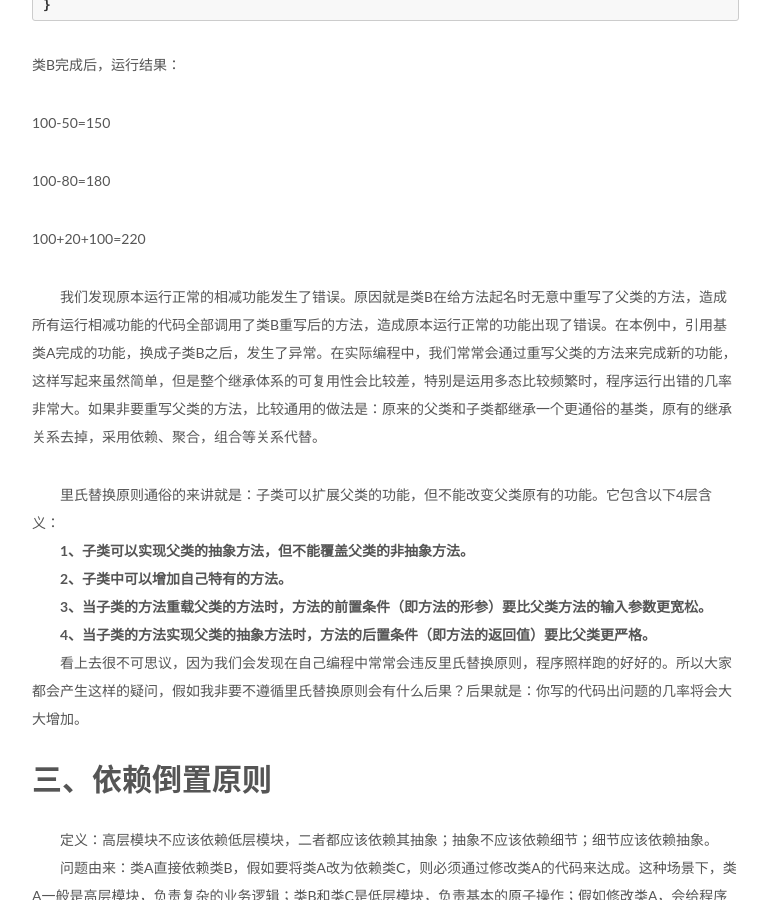
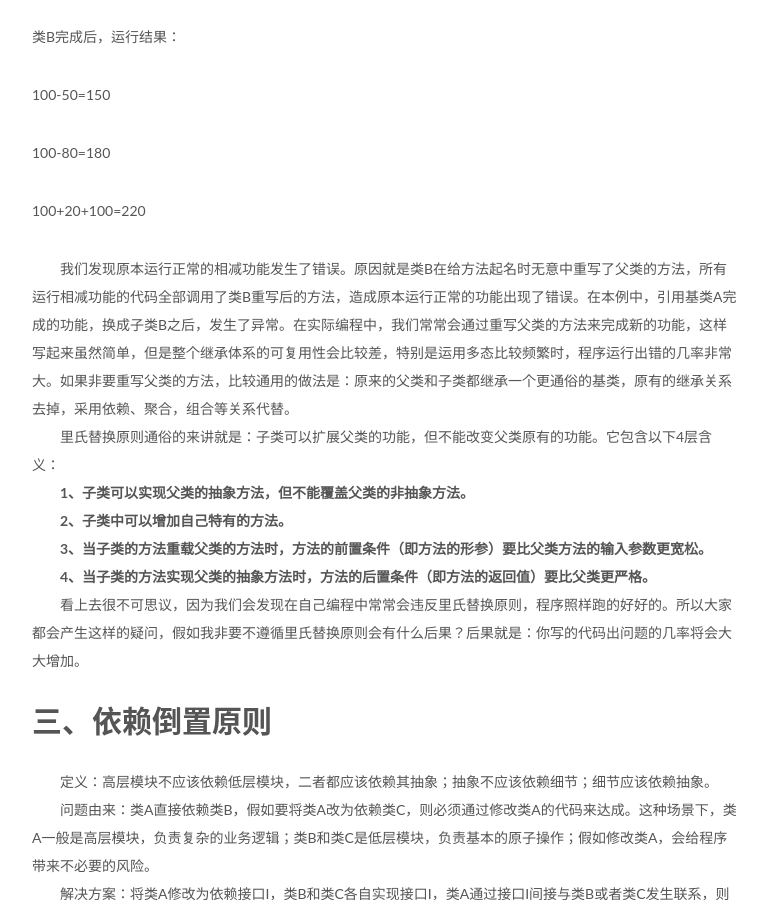
Before and after one commit to ARTAvrilLavigne/ARTAvrilLavigne.github.io, a Jekyll site: the page built from _posts/2019-05-06-design pattern.markdown, in a window 1280 px wide and 900 px high, scrolled down 5551 px. Shown: the whole window, without its empty margins (233-1003 px from the left). Built offline with Jekyll 4.4.1, drawn with Linux system fonts in a browser that asks for light colours; nearby versions of some CDN libraries; comment, search, counter and statistics services are not loaded; some of the changed text lies outside the part shown.

Commit message:
Update 2019-05-06-design pattern.markdown

````diff
--- a/_posts/2019-05-06-design pattern.markdown
+++ b/_posts/2019-05-06-design pattern.markdown
@@ -186,8 +186,7 @@
 
 100+20+100=220<br>
 
-　　我们发现原本运行正常的相减功能发生了错误。原因就是类B在给方法起名时无意中重写了父类的方法，造成所有运行相减功能的代码全部调用了类B重写后的方法，造成原本运行正常的功能出现了错误。在本例中，引用基类A完成的功能，换成子类B之后，发生了异常。在实际编程中，我们常常会通过重写父类的方法来完成新的功能，这样写起来虽然简单，但是整个继承体系的可复用性会比较差，特别是运用多态比较频繁时，程序运行出错的几率非常大。如果非要重写父类的方法，比较通用的做法是：原来的父类和子类都继承一个更通俗的基类，原有的继承关系去掉，采用依赖、聚合，组合等关系代替。<br>
-
+　　我们发现原本运行正常的相减功能发生了错误。原因就是类B在给方法起名时无意中重写了父类的方法，所有运行相减功能的代码全部调用了类B重写后的方法，造成原本运行正常的功能出现了错误。在本例中，引用基类A完成的功能，换成子类B之后，发生了异常。在实际编程中，我们常常会通过重写父类的方法来完成新的功能，这样写起来虽然简单，但是整个继承体系的可复用性会比较差，特别是运用多态比较频繁时，程序运行出错的几率非常大。如果非要重写父类的方法，比较通用的做法是：原来的父类和子类都继承一个更通俗的基类，原有的继承关系去掉，采用依赖、聚合，组合等关系代替。<br>
 　　里氏替换原则通俗的来讲就是：子类可以扩展父类的功能，但不能改变父类原有的功能。它包含以下4层含义：<br>
 　　**1、子类可以实现父类的抽象方法，但不能覆盖父类的非抽象方法。**<br>
 　　**2、子类中可以增加自己特有的方法。**<br>
@@ -250,6 +249,7 @@
 		return "詹姆斯38+7领导湖人击败杜兰特这只勇士狗……";
 	}
 }
+
 public class Book implements IReader{
 	public String getContent(){
 		return "很久很久以前有一个阿拉伯的故事……";
@@ -295,9 +295,7 @@
 　　问题由来：类A通过接口I依赖类B，类C通过接口I依赖类D，如果接口I对于类A和类B来说不是最小接口，则类B和类D必须去实现他们不需要的方法。<br>
 　　解决方案：将臃肿的接口I拆分为独立的几个接口，类A和类C分别与他们需要的接口建立依赖关系。也就是采用接口隔离原则。<br>
 　　举例来说明接口隔离原则：<br>
-<div align=center>
-  <img src="https://github.com/ARTAvrilLavigne/ARTAvrilLavigne.github.io/blob/master/myblog/2019-05-06-design%20pattern/1.jpg?raw=true" alt="未遵循接口隔离原则的设计" />
-</div>
+![未遵循接口隔离原则的设计](https://github.com/ARTAvrilLavigne/ARTAvrilLavigne.github.io/blob/master/myblog/2019-05-06-design%20pattern/1.jpg?raw=true)<br>
 　　这个图的意思是：类A依赖接口I中的方法1、方法2、方法3，类B是对类A依赖的实现。类C依赖接口I中的方法1、方法4、方法5，类D是对类C依赖的实现。对于类B和类D来说，虽然他们都存在着用不到的方法（也就是图中红色字体标记的方法），但由于实现了接口I，所以也必须要实现这些用不到的方法。对类图不熟悉的可以参照程序代码来理解，代码如下：<br>
 ```java
 public interface I {
@@ -380,7 +378,7 @@
 }
 ```
 　　可以看到，如果接口过于臃肿，只要接口中出现的方法，不管对依赖于它的类有没有用处，实现类中都必须去实现这些方法，这显然不是好的设计。如果将这个设计修改为符合接口隔离原则，就必须对接口I进行拆分。在这里我们将原有的接口I拆分为三个接口，拆分后的设计如图2所示：<br>
-　　　![遵循接口隔离原则的设计](https://github.com/ARTAvrilLavigne/ARTAvrilLavigne.github.io/blob/master/myblog/2019-05-06-design%20pattern/2.jpg?raw=true)<br>
+![遵循接口隔离原则的设计](https://github.com/ARTAvrilLavigne/ARTAvrilLavigne.github.io/blob/master/myblog/2019-05-06-design%20pattern/2.jpg?raw=true)<br>
 　　照例贴出程序的代码如下所示：<br>
 ```java
 public interface I1 {
````
Also changed, not shown: other parts of _posts/2019-05-06-design pattern.markdown (+4 -4 lines).
